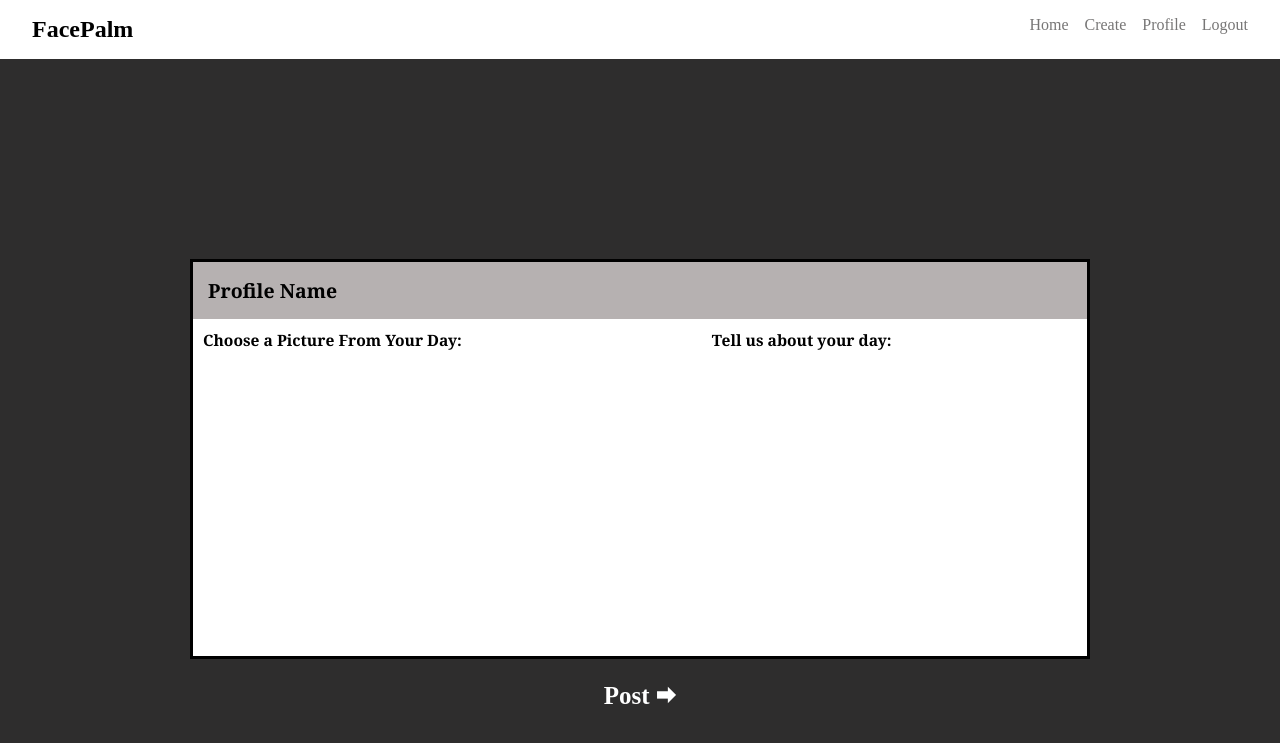
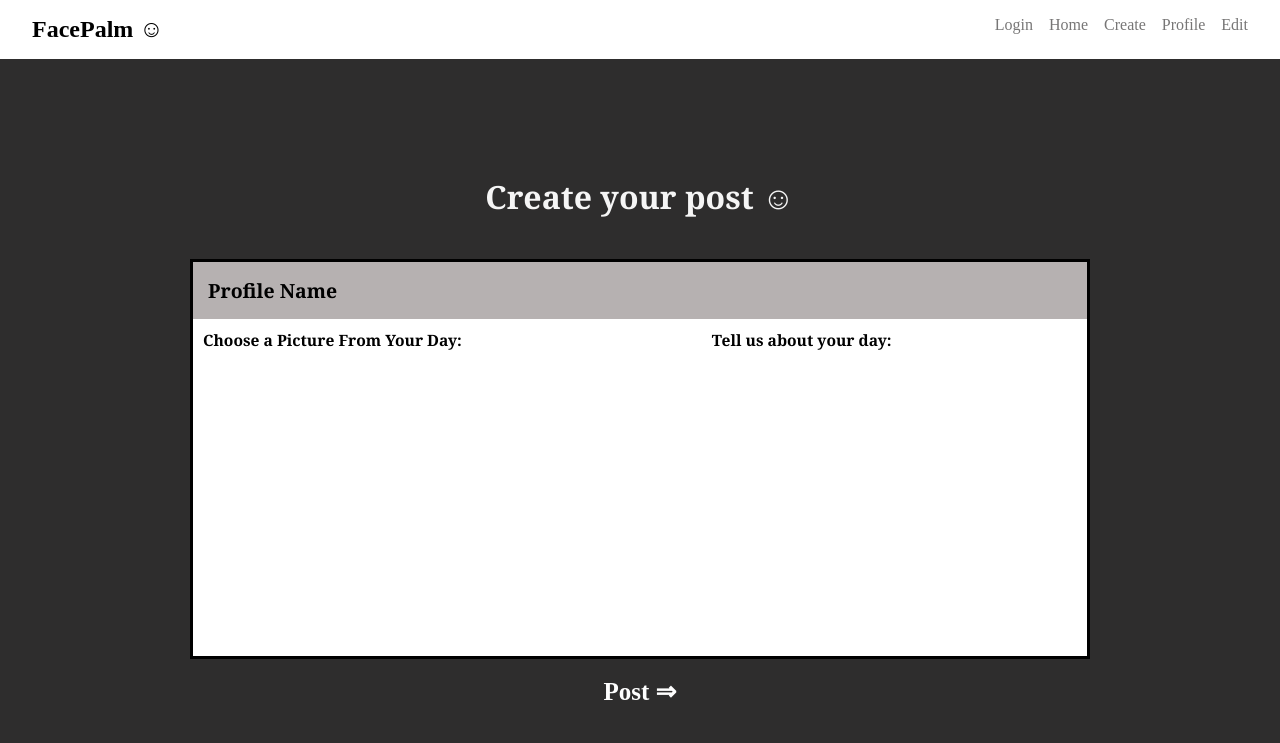
Before and after one commit to sajalbaral/website, a Flask app: page /create in a window 1280 px wide. Shown: the top 743 px of the page. Run offline with Flask 2, Linux system fonts and the light colour scheme; the visitor is signed in with stand-in values (Sample User, id 1).

Commit message:
Adding re-updated html

```diff
--- a/templates/create.html
+++ b/templates/create.html
@@ -11,13 +11,16 @@
 
 <body>
     <nav class="nav">
-        <h1>FacePalm</h1>
+        <h1>FacePalm &#9786</h1>
         <ul>
-            {% for key, value in nav.items() %}
-            <li><a href="{{value}}">{{key}}</a></li>
-            {% endfor %}
+            <li><a href="./login">Login</a> </li>
+            <li><a href="./home">Home</a></li>
+            <li><a href="./create">Create</a></li>
+            <li><a href="./profile">Profile</a></li>
+            <li><a href="./edit">Edit</a></li>
         </ul>
     </nav>
+    <h1 class="yourCreate">Create your post &#9786</h1>
     <main class="main">
         <div class="create__container">
             <div class="profile">
@@ -34,7 +37,7 @@
         </div>
     </main>
     <br>
-    <h2 class="bottomRight3">Post 🠮</h2>
+    <h2 class="bottomRight3">Post &#8658</h2>
 </body>
 
 </html>
```
Also changed, not shown: templates/signup.html (+7 -7 lines).
